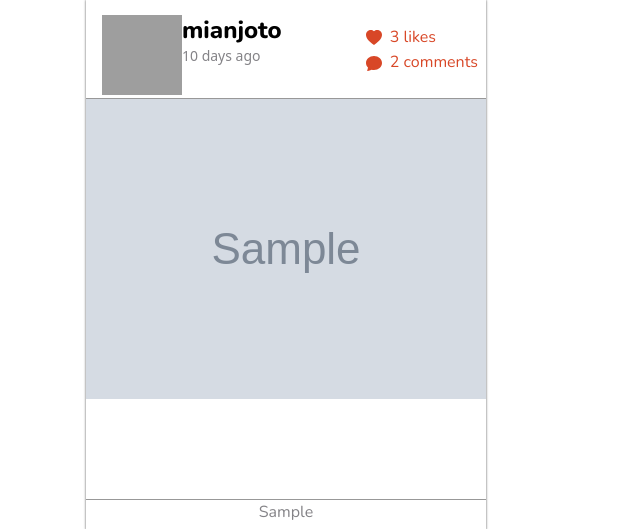
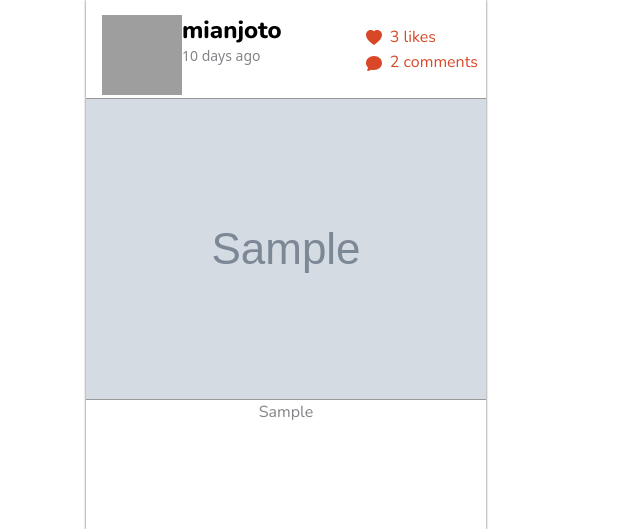
Before and after one commit to CesarCGuzman/itsc-3155-FromScratch, a Flask app: page /user/1 in a window 1280 px wide. Shown: the part 432-961 px from the top of the page, without its empty margins (0-640 px from the left). Run offline with Flask 3, Linux system fonts and the light colour scheme; the visitor is signed in with stand-in values (Sample User, id 1); tables that the repository leaves empty hold one stand-in row (values such as "Sample post"); grey boxes marked "Sample" are stand-in pictures; parts of the project's set-up code (start-up, migrations or seed data) failed here and were passed over; grey boxes are pictures that could not be loaded.

Commit message:
Fixing sizing issue from outdated CSS selector

```diff
--- a/templates/scratch-card.html
+++ b/templates/scratch-card.html
@@ -40,9 +40,9 @@
     }
 
     .scratch-img,
-    .scratch-img>img {
+    .scratch-img>a>img {
         width: 400px;
-        height: 400px;
+        height: auto;
         /*outline: 1px solid black;*/
         overflow: hidden;
     }
```
